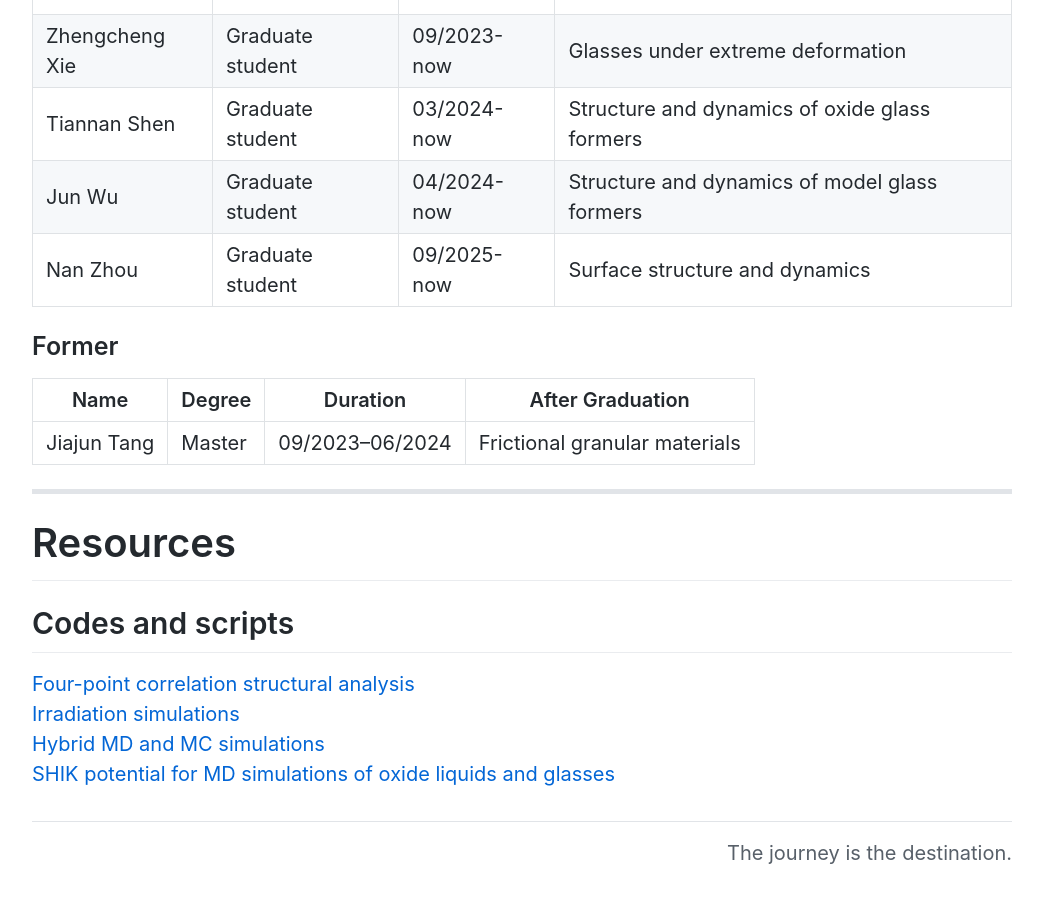
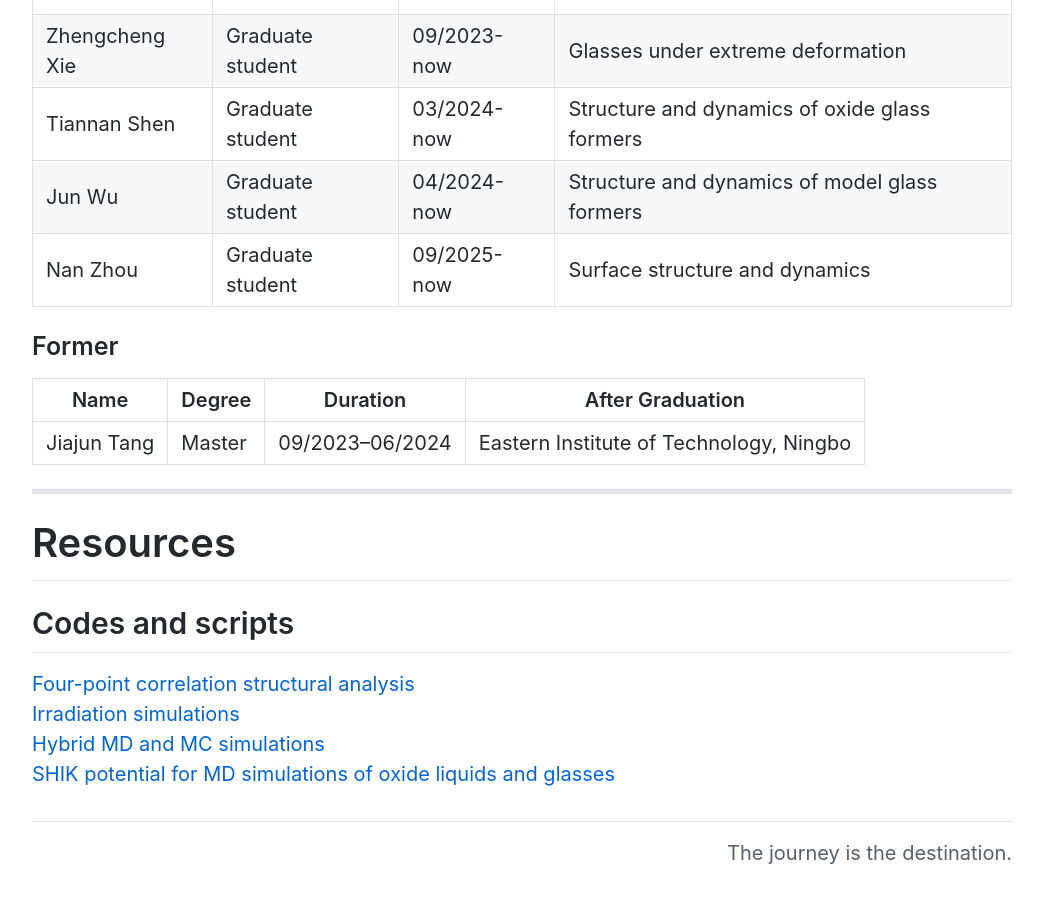
Before and after one commit to zhenzhang1991/zhenzhang1991.github.io, a Jekyll site: the page built from index.md, in a window 1280 px wide and 900 px high, scrolled down 8779 px. Shown: the whole window, without its empty margins (118-1161 px from the left). Built offline with Jekyll 4.4.1, drawn with Linux system fonts in a browser that asks for light colours; Markdown is read by kramdown in place of the engine named in the settings; comment, search, counter and statistics services are not loaded.

Commit message:
Update index.md

```diff
--- a/index.md
+++ b/index.md
@@ -190,7 +190,7 @@ Publications for more details:
 
 | Name         | Degree | Duration         | After Graduation                 |
 |--------------|---------|------------------|----------------------------------|
-| Jiajun Tang  | Master  | 09/2023–06/2024  | Frictional granular materials    |
+| Jiajun Tang  | Master  | 09/2023–06/2024  | Eastern Institute of Technology, Ningbo    |
 
 * * *
 
```
